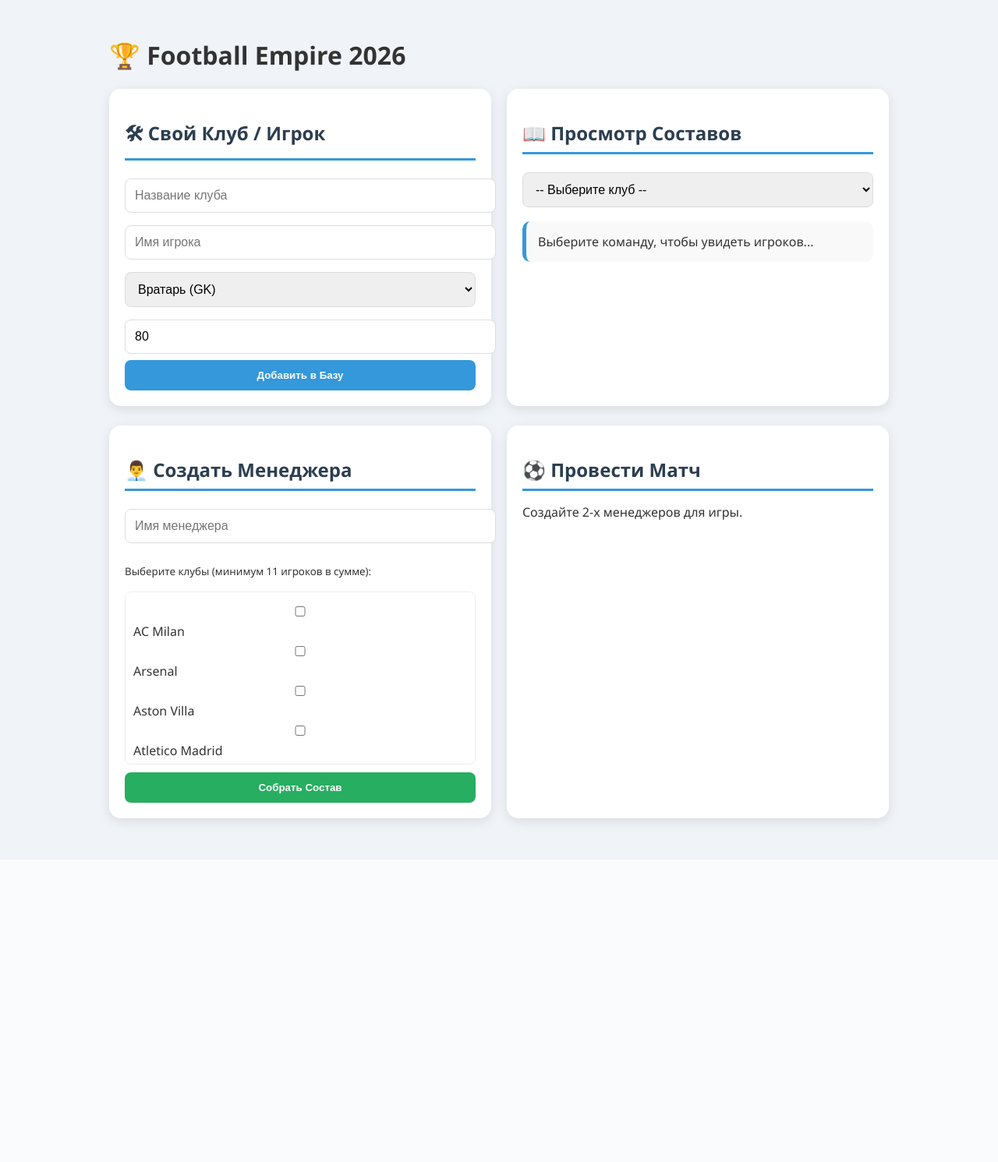
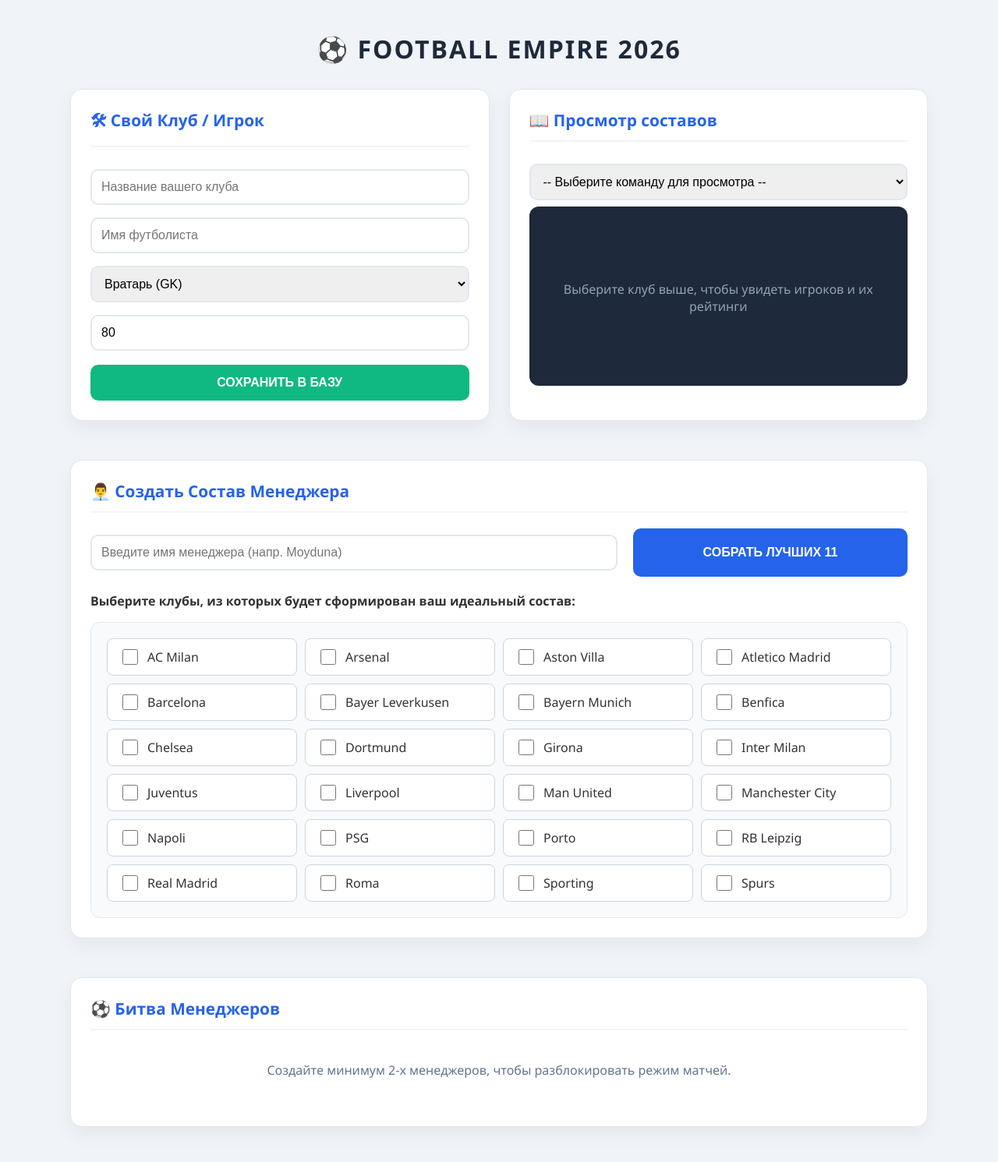
Before and after one commit to skaywwr/fsm, a Flask app: page / in a window 1280 px wide. Shown: the whole page at 78% size. Before the commit the page ends 1063 px from the top, so only its background shows below. Run offline with Flask 3, Linux system fonts and the light colour scheme.

Commit message:
Update index.html

```diff
--- a/templates/index.html
+++ b/templates/index.html
@@ -2,126 +2,210 @@
 <html lang="ru">
 <head>
     <meta charset="UTF-8">
-    <title>Football Empire 2026</title>
+    <meta name="viewport" content="width=device-width, initial-scale=1.0">
+    <title>Football Empire 2026 | Manager</title>
     <style>
-        body { font-family: 'Segoe UI', sans-serif; background: #f0f4f8; padding: 20px; color: #333; }
-        .container { max-width: 1000px; margin: 0 auto; }
-        .card { background: white; padding: 20px; border-radius: 15px; box-shadow: 0 4px 15px rgba(0,0,0,0.1); margin-bottom: 25px; }
-        h2 { color: #2c3e50; border-bottom: 3px solid #3498db; padding-bottom: 8px; margin-bottom: 15px; }
-        .grid { display: grid; grid-template-columns: 1fr 1fr; gap: 20px; }
-        input, select { width: 100%; padding: 12px; margin: 8px 0; border: 1px solid #ddd; border-radius: 8px; font-size: 1rem; }
-        button { background: #3498db; color: white; border: none; padding: 12px; border-radius: 8px; cursor: pointer; width: 100%; font-weight: bold; transition: 0.3s; }
-        button:hover { background: #2980b9; transform: translateY(-2px); }
-        .roster-list { background: #f9f9f9; padding: 15px; border-radius: 10px; border-left: 5px solid #3498db; margin-top: 10px; max-height: 300px; overflow-y: auto; }
-        .player-row { display: flex; justify-content: space-between; padding: 5px 0; border-bottom: 1px solid #eee; }
-        .clubs-container { max-height: 200px; overflow-y: auto; border: 1px solid #eee; padding: 10px; border-radius: 8px; }
-        .badge { background: #e1f5fe; color: #0288d1; padding: 3px 8px; border-radius: 5px; font-weight: bold; }
+        body { font-family: 'Segoe UI', Tahoma, Geneva, Verdana, sans-serif; background: #f0f4f8; margin: 0; padding: 20px; color: #333; }
+        .container { max-width: 1100px; margin: 0 auto; }
+        h1 { text-align: center; color: #1e293b; margin-bottom: 30px; text-transform: uppercase; letter-spacing: 2px; }
+
+        .card { background: white; padding: 25px; border-radius: 15px; box-shadow: 0 10px 25px rgba(0,0,0,0.05); margin-bottom: 25px; border: 1px solid #e2e8f0; }
+        h2 { margin-top: 0; font-size: 1.3rem; color: #2563eb; border-bottom: 2px solid #f1f5f9; padding-bottom: 12px; margin-bottom: 20px; display: flex; align-items: center; gap: 10px; }
+
+        .grid { display: grid; grid-template-columns: 1fr 1fr; gap: 25px; }
+        .full-width { grid-column: span 2; }
+
+        input[type="text"], input[type="number"], select { width: 100%; padding: 12px; margin: 8px 0; border: 2px solid #e2e8f0; border-radius: 10px; box-sizing: border-box; font-size: 1rem; transition: 0.3s; }
+        input:focus, select:focus { border-color: #3b82f6; outline: none; box-shadow: 0 0 0 3px rgba(59, 130, 246, 0.1); }
+
+        button { width: 100%; padding: 14px; border: none; border-radius: 10px; cursor: pointer; font-weight: bold; font-size: 1rem; transition: 0.3s; margin-top: 10px; text-transform: uppercase; }
+        .btn-create { background: #2563eb; color: white; }
+        .btn-create:hover { background: #1d4ed8; transform: translateY(-2px); }
+        .btn-add { background: #10b981; color: white; }
+        .btn-add:hover { background: #059669; }
+        .btn-match { background: #f59e0b; color: white; }
+        .btn-match:hover { background: #d97706; }
+
+        /* УДОБНАЯ СЕТКА ВЫБОРА КЛУБОВ */
+        .clubs-selection-grid {
+            display: grid;
+            grid-template-columns: repeat(auto-fill, minmax(220px, 1fr));
+            gap: 10px;
+            background: #f8fafc;
+            padding: 20px;
+            border-radius: 12px;
+            border: 1px solid #e2e8f0;
+            max-height: 350px;
+            overflow-y: auto;
+        }
+
+        .club-checkbox-label {
+            display: flex;
+            align-items: center;
+            padding: 10px 15px;
+            background: white;
+            border: 1px solid #cbd5e1;
+            border-radius: 8px;
+            cursor: pointer;
+            transition: 0.2s;
+        }
+
+        .club-checkbox-label:hover {
+            background: #f1f5f9;
+            border-color: #3b82f6;
+        }
+
+        .club-checkbox-label input {
+            width: 20px;
+            height: 20px;
+            margin-right: 12px;
+            cursor: pointer;
+        }
+
+        /* ПРОСМОТР СОСТАВА */
+        .roster-box { background: #1e293b; color: #f8fafc; padding: 15px; border-radius: 12px; min-height: 200px; max-height: 350px; overflow-y: auto; }
+        .player-row { display: flex; justify-content: space-between; padding: 8px 0; border-bottom: 1px solid #334155; }
+        .rating-badge { background: #3b82f6; color: white; padding: 2px 8px; border-radius: 6px; font-weight: bold; font-size: 0.9rem; }
+
+        /* РЕЗУЛЬТАТ МАТЧА */
+        .match-result { background: linear-gradient(135deg, #fef3c7 0%, #fffbeb 100%); border: 2px solid #fbbf24; padding: 20px; border-radius: 15px; text-align: center; margin-top: 20px; animation: slideIn 0.5s ease; }
+        @keyframes slideIn { from { opacity: 0; transform: translateY(10px); } to { opacity: 1; transform: translateY(0); } }
+
+        .manager-badge { display: inline-block; background: #e2e8f0; padding: 8px 15px; border-radius: 10px; margin: 5px; font-weight: 600; font-size: 0.9rem; border: 1px solid #cbd5e1; }
+
+        @media (max-width: 768px) { .grid { grid-template-columns: 1fr; } .full-width { grid-column: span 1; } }
     </style>
 </head>
 <body>
 
 <div class="container">
-    <h1>🏆 Football Empire 2026</h1>
+    <h1>⚽ Football Empire 2026</h1>
 
     <div class="grid">
         <div class="card">
             <h2>🛠 Свой Клуб / Игрок</h2>
             <form method="POST">
                 <input type="hidden" name="action" value="add_custom">
-                <input type="text" name="club_name" placeholder="Название клуба" required>
-                <input type="text" name="p_name" placeholder="Имя игрока" required>
+                <input type="text" name="club_name" placeholder="Название вашего клуба" required>
+                <input type="text" name="p_name" placeholder="Имя футболиста" required>
                 <select name="p_pos">
                     <option value="GK">Вратарь (GK)</option>
                     <option value="CB">Защитник (CB)</option>
                     <option value="LB">Лев. Защ (LB)</option>
                     <option value="RB">Прав. Защ (RB)</option>
                     <option value="CM">Центр. Полузащ (CM)</option>
-                    <option value="ST">Нападающий (ST)</option>
                     <option value="LW">Лев. Вингер (LW)</option>
                     <option value="RW">Прав. Вингер (RW)</option>
+                    <option value="ST">Нападающий (ST)</option>
                 </select>
-                <input type="number" name="p_rating" value="80" min="1" max="99">
-                <button type="submit">Добавить в Базу</button>
+                <input type="number" name="p_rating" value="80" min="1" max="99" title="Рейтинг игрока">
+                <button type="submit" class="btn-add">Сохранить в базу</button>
             </form>
         </div>
 
         <div class="card">
-            <h2>📖 Просмотр Составов</h2>
-            <select id="db_selector" onchange="showRoster()">
-                <option value="">-- Выберите клуб --</option>
+            <h2>📖 Просмотр составов</h2>
+            <select id="roster_select" onchange="updateRosterView()">
+                <option value="">-- Выберите команду для просмотра --</option>
                 {% for c_name in clubs %}
                 <option value="{{ c_name }}">{{ c_name }}</option>
                 {% endfor %}
             </select>
-            <div id="roster_display" class="roster-list">
-                Выберите команду, чтобы увидеть игроков...
-            </div>
+            <div id="roster_container" class="roster-box">
+                <p style="text-align: center; color: #94a3b8; margin-top: 80px;">Выберите клуб выше, чтобы увидеть игроков и их рейтинги</p>
             </div>
         </div>
 
-    <div class="grid">
-        <div class="card">
-            <h2>👨‍💼 Создать Менеджера</h2>
+        <div class="card full-width">
+            <h2>👨‍💼 Создать Состав Менеджера</h2>
             <form method="POST">
                 <input type="hidden" name="action" value="create">
-                <input type="text" name="manager_name" placeholder="Имя менеджера" required>
-                <p><small>Выберите клубы (минимум 11 игроков в сумме):</small></p>
-                <div class="clubs-container">
+                <div style="display: flex; gap: 20px; margin-bottom: 20px; flex-wrap: wrap;">
+                    <input type="text" name="manager_name" placeholder="Введите имя менеджера (напр. Moyduna)" required style="flex: 2; min-width: 250px;">
+                    <button type="submit" class="btn-create" style="flex: 1; margin: 0; min-width: 200px;">Собрать лучших 11</button>
+                </div>
+
+                <p><strong>Выберите клубы, из которых будет сформирован ваш идеальный состав:</strong></p>
+                <div class="clubs-selection-grid">
                     {% for c_name in clubs %}
-                    <label style="display: block;"><input type="checkbox" name="clubs" value="{{ c_name }}"> {{ c_name }}</label>
+                    <label class="club-checkbox-label">
+                        <input type="checkbox" name="clubs" value="{{ c_name }}">
+                        <span>{{ c_name }}</span>
+                    </label>
                     {% endfor %}
                 </div>
-                <button type="submit" style="margin-top: 10px; background: #27ae60;">Собрать Состав</button>
             </form>
+
+            {% if managers %}
+            <div style="margin-top: 20px;">
+                <p><small>Ваши активные менеджеры:</small></p>
+                {% for m_name, m_data in managers.items() %}
+                <div class="manager-badge">👤 {{ m_name }} | ⭐ {{ m_data.rating }}</div>
+                {% endfor %}
+            </div>
+            {% endif %}
         </div>
 
-        <div class="card">
-            <h2>⚽ Провести Матч</h2>
+        <div class="card full-width">
+            <h2>⚽ Битва Менеджеров</h2>
             {% if managers|length >= 2 %}
             <form method="POST">
                 <input type="hidden" name="action" value="match">
+                <div style="display: grid; grid-template-columns: 1fr auto 1fr; gap: 20px; align-items: center;">
                     <select name="m1">
                         {% for m in managers %}<option value="{{ m }}">{{ m }} (⭐{{ managers[m].rating }})</option>{% endfor %}
                     </select>
+                    <b style="font-size: 1.5rem;">VS</b>
                     <select name="m2">
                         {% for m in managers %}<option value="{{ m }}">{{ m }} (⭐{{ managers[m].rating }})</option>{% endfor %}
                     </select>
-                <button type="submit" style="background: #e67e22;">ИГРАТЬ</button>
+                </div>
+                <button type="submit" class="btn-match">🔥 Начать симуляцию матча 🔥</button>
             </form>
+
             {% if match_result %}
-            <div style="margin-top: 15px; padding: 15px; background: #fff3cd; border-radius: 10px; text-align: center;">
-                Победитель: <strong style="font-size: 1.2em;">{{ match_result.winner }}</strong>! 🏆<br>
-                Шанс на победу был: {{ match_result.chance }}%
+            <div class="match-result">
+                <h3 style="margin: 0; color: #92400e;">РЕЗУЛЬТАТ ИГРЫ</h3>
+                <p>{{ match_result.m1 }} против {{ match_result.m2 }}</p>
+                <p>Вероятность победы фаворита: <b>{{ match_result.chance }}%</b></p>
+                <div style="font-size: 1.8rem; font-weight: bold; color: #b45309; margin-top: 10px;">
+                    🏆 ПОБЕДИТЕЛЬ: {{ match_result.winner }} 🏆
+                </div>
             </div>
             {% endif %}
             {% else %}
-            <p>Создайте 2-х менеджеров для игры.</p>
+            <p style="text-align: center; color: #64748b; padding: 20px;">Создайте минимум 2-х менеджеров, чтобы разблокировать режим матчей.</p>
             {% endif %}
         </div>
     </div>
 </div>
 
 <script>
-    // Передаем данные из Flask в JS
-    const database = {{ full_database | tojson }};
+    // Получаем базу данных из Flask
+    const fullDatabase = {{ full_database | tojson }};
 
-    function showRoster() {
-        const clubName = document.getElementById('db_selector').value;
-        const display = document.getElementById('roster_display');
+    function updateRosterView() {
+        const selectedClub = document.getElementById('roster_select').value;
+        const container = document.getElementById('roster_container');
 
-        if (!clubName || !database[clubName]) {
-            display.innerHTML = "Выберите команду...";
+        if (!selectedClub || !fullDatabase[selectedClub]) {
+            container.innerHTML = '<p style="text-align: center; color: #94a3b8; margin-top: 80px;">Выберите клуб выше...</p>';
             return;
         }
 
-        let html = `<strong>Состав ${clubName}:</strong><br><br>`;
-        database[clubName].forEach(p => {
-            html += `<div class="player-row">
-                        <span>${p.name} <small>(${p.pos})</small></span>
-                        <span class="badge">${p.rating}</span>
-                     </div>`;
+        const players = fullDatabase[selectedClub];
+        let html = `<h4 style="margin: 0 0 15px 0; color: #3b82f6;">Состав ${selectedClub} (${players.length} чел.):</h4>`;
+
+        players.forEach(p => {
+            html += `
+                <div class="player-row">
+                    <span><b>${p.name}</b> <small style="color: #94a3b8; margin-left: 10px;">${p.pos}</small></span>
+                    <span class="rating-badge">${p.rating}</span>
+                </div>
+            `;
         });
-        display.innerHTML = html;
+
+        container.innerHTML = html;
     }
 </script>
 
```
Lines whose indentation alone changed are shown as unchanged.
